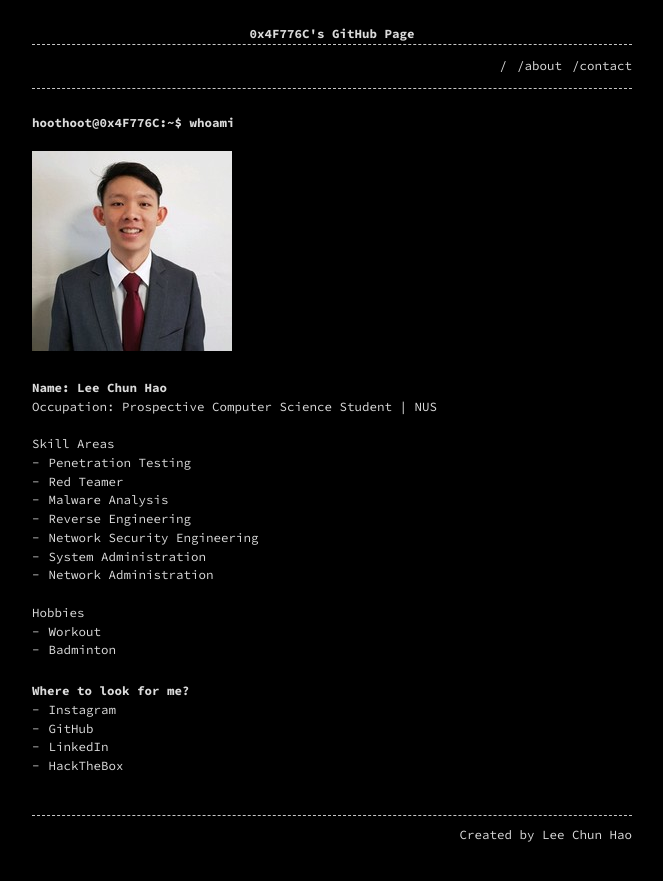
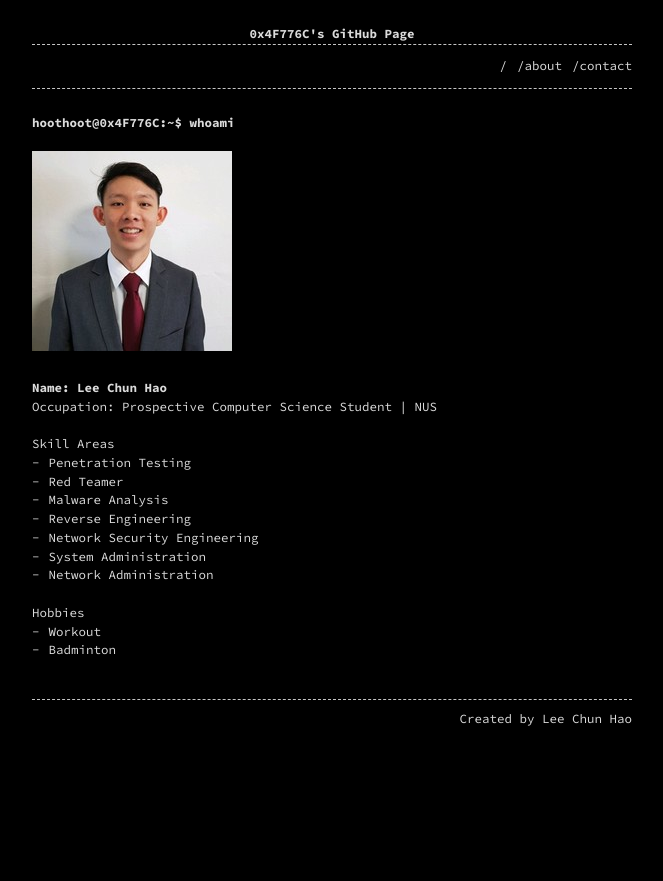
Before and after one commit to 0x4F776C/0x4F776C.github.io, a Jekyll site: the page built from about.md, in a window 1280 px wide. Shown: the top 881 px of the page, without its empty margins (308-971 px from the left). Built offline with Jekyll 4.4.1, drawn with Linux system fonts in a browser that asks for light colours.

Commit message:
Update about.md

```diff
--- a/about.md
+++ b/about.md
@@ -27,12 +27,3 @@ permalink: /about
 	<li>Workout</li>
 	<li>Badminton</li>
 </ul>
-
-<h2>Where to look for me?</h2>
-<ul>
-	<li><a href="https://www.instagram.com/chunhaoxx/?hl=en">Instagram</a></li>
-	<li><a href="https://github.com/0x4F776C">GitHub</a></li>
-	<li><a href="https://www.linkedin.com/in/lee-chun-hao">LinkedIn</a></li>
-	<li><a href="https://www.hackthebox.eu/profile/152036">HackTheBox</a>
-	<script src="https://www.hackthebox.eu/badge/152036"></script></li>
-</ul>
```
